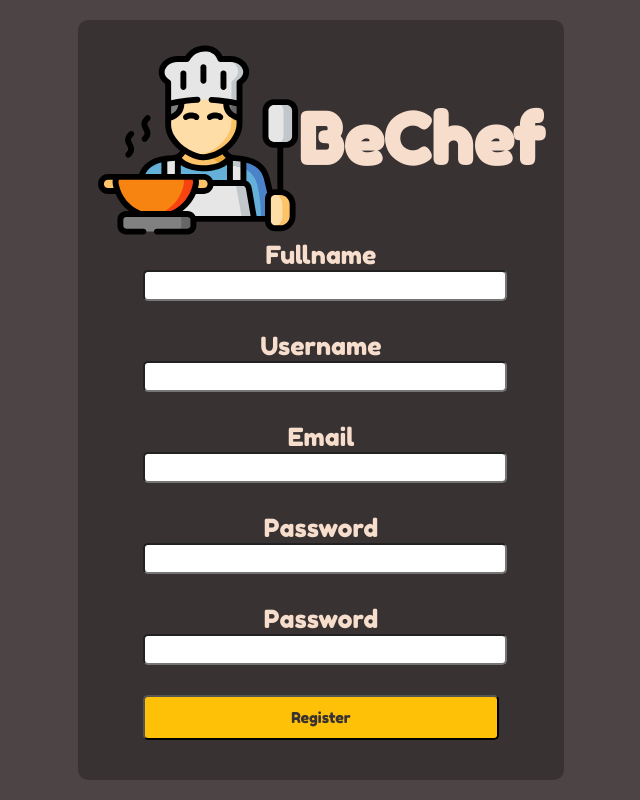
After one commit to gingerjx/BeChef, a PHP site: page /register.php in a window 1280 px wide. The commit adds this page. Shown: the whole page, without its empty margins (319-959 px from the left). Run offline with PHP 8.4, Linux system fonts and the light colour scheme.

Commit message:
Add register view

```diff
--- a/index.php
+++ b/index.php
@@ -1,9 +1,5 @@
 <?php
   session_start();
-
-  // $user = null;
-  // if (isset($_SESSION['logged']))
-  //   $user = unserialize($_SESSION['user']);
 ?>
 
 <!DOCTYPE html>
--- /dev/null
+++ b/register.php
@@ -0,0 +1,47 @@
+<?php
+  session_start();
+?>
+
+<!DOCTYPE html>
+<html lang="en-us">
+  <head>
+    <meta charset="utf-8">
+    <title>BeChef</title>
+    <meta name="description" content="BeChef">
+    <link rel="stylesheet" type="text/css" href="view/styles/style.css?v=<?php echo time(); ?>">
+    <script src="https://ajax.googleapis.com/ajax/libs/jquery/3.5.1/jquery.min.js"></script>
+  </head>
+  <body>
+    <div id="register">
+      <div id="register-logo">
+        <img src="view/images/cooking.svg" />
+        <h1>BeChef</h1>
+      </div>
+
+      <form id="register-form" action="service/register.php" method="post">
+        <label>Fullname</label>
+        <input id="fullname" name="fullname" type="text" autocomplete="off">
+        <span id="fullname-error" class="input-error"></span>
+
+        <label>Username</label>
+        <input id="username" name="username" type="text" autocomplete="off">
+        <span id="username-error" class="input-error"></span>
+
+        <label>Email</label>
+        <input id="email" name="email" type="text" autocomplete="off">
+        <span id="email-error" class="input-error"></span>
+
+        <label>Password</label>
+        <input id="password" name="password" type="password">
+        <span id="password-error" class="input-error"></span>
+
+        <label> Password</label>
+        <input id="pass-repeat" name="pass-repeat" type="password">
+        <span id="pass-repeat-error" class="input-error"></span>
+
+        <input type="submit" value="Register">
+      </form>
+    <div>
+    <script src="view/script/register.js"></script>
+  </body>
+</html>
--- /dev/null
+++ b/view/script/register.js
@@ -0,0 +1,83 @@
+$(() => {
+    $('#register-form').on('submit', function (e) {
+        e.preventDefault();
+
+        let values = $(this).serializeArray();
+        let valid = validAndPrintErrors(values[0].value,
+                                        values[1].value,
+                                        values[2].value,
+                                        values[3].value,
+                                        values[4].value,);
+        if (!valid)
+            return;
+
+        let inputs = $(this).find("fullname, username, email, password, pass-repeat");
+        inputs.prop("disabled", true);
+
+        let request = $.ajax({
+            type: 'post',
+            url: 'service/register.php',
+            data: $('form').serialize(),
+        });
+
+        request.done((data) => {
+            if (data == "success")
+                window.location = "../../index.php";
+            // else TODO
+        })
+
+        request.fail(() => {
+            //TODO
+        })
+
+        request.always(() => {
+            inputs.prop("disabled", false);
+        })
+    });
+});
+
+function validAndPrintErrors(fullname, username, email, password, pass_repeat) {
+    let valid = true;
+    let lettersSpace = /^[a-zA-Z\s]+$/;
+    let lettersNumbers = /^[0-9a-zA-Z]+$/;
+    var emailReg = /^([a-zA-Z0-9_.+-])+\@(([a-zA-Z0-9-])+\.)+([a-zA-Z0-9]{2,4})+$/;
+
+    $("#fullname-error").html('');
+    $("#fullname").css("border", "none");
+    $("#username-error").html('');
+    $("#username").css("border", "none");
+    $("#email-error").html('');
+    $("#email").css("border", "none");
+    $("#password-error").html('');
+    $("#password").css("border", "none");
+    $("#pass-repeat-error").html('');
+    $("#pass-repeat").css("border", "none");
+
+    if (fullname.length < 5 || fullname.lenght > 100 || !fullname.match(lettersSpace)) {
+        valid = false;
+        $("#fullname-error").html("Only characters and spaces. Range: (5, 100)");
+        $("#fullname").css("border", "2px #CD6155 solid");
+    }
+    if (username.length < 5 || username.lenght > 50 || !username.match(lettersNumbers)) {
+        valid = false;
+        $("#username-error").html("Only characters and numbers. Range: (5, 50)");
+        $("#username").css("border", "2px #CD6155 solid");
+    }
+    if (!email.match(emailReg)) {
+        valid = false;
+        $("#email-error").html("Invalid email");
+        $("#email").css("border", "2px #CD6155 solid");
+    }
+    if (password.length < 5 || password.lenght > 50) {
+        valid = false;
+        $("#password-error").html("Range: (5, 50)");
+        $("#password").css("border", "2px #CD6155 solid");
+    }
+    if (password !== pass_repeat) {
+        valid = false;
+        $("#pass-repeat-error").html("Passwords do not match");
+        $("#pass-repeat").css("border", "2px #CD6155 solid");
+    }
+
+    return valid;
+}
--- /dev/null
+++ b/view/styles/large/lg_register.scss
@@ -0,0 +1,39 @@
+@import "../values";
+@import "../common";
+
+#register {
+    @include login;
+    label {
+        font-size: $login_label_font_size_lg;
+    }
+    form {
+        width: 80%;
+    }
+    input[type="text"], input[type="password"] {
+        margin: 0;
+        width: 100%;
+    }
+    input[type="submit"] {
+        align-self: center;
+        padding: 0;
+        width: 100%;
+        font-size: $login_submit_font_size_lg;
+    }
+}
+
+#register-logo {
+    @include login_logo;
+    line-height: 200px;
+    h1 {
+        font-size: $login_logo_font_size_lg;
+        margin: 0;
+    }
+    img {
+        width: 200px;
+    }
+}
+
+.input-error {
+    color: $error_color;
+    margin-bottom: 30px;
+}
--- /dev/null
+++ b/view/styles/small/sm_register.scss
@@ -0,0 +1,39 @@
+@import "../values";
+@import "../common";
+
+#register {
+    @include login;
+    label {
+        font-size: $login_label_font_size_sm;
+    }
+    form {
+        width: 80%;
+    }
+    input[type="text"], input[type="password"] {
+        margin: 0;
+        width: 100%;
+    }
+    input[type="submit"] {
+        align-self: center;
+        padding: 0;
+        width: 100%;
+        font-size: $login_submit_font_size_sm;
+    }
+}
+
+#register-logo {
+    @include login_logo;
+    line-height: 75px;
+    h1 {
+        font-size: $login_logo_font_size_sm;
+        margin: 0;
+    }
+    img {
+        width: 75px;
+    }
+}
+
+.input-error {
+    color: $error_color;
+    margin-bottom: 30px;
+}
--- a/view/styles/style.css
+++ b/view/styles/style.css
@@ -384,6 +384,115 @@ body {
   #register-message button {
     min-height: 2em;
   }
+  /* Landscape phones and down */
+  /* Landscape phone to portrait tablet */
+  /* Portrait tablet to landscape and desktop */
+  /* Large desktop */
+  /* colors */
+  /* home */
+  /* login */
+  #register {
+    background-color: #393232;
+    border-radius: 10px;
+    padding: 20px;
+    margin: auto;
+    display: -webkit-box;
+    display: -ms-flexbox;
+    display: flex;
+    -webkit-box-orient: vertical;
+    -webkit-box-direction: normal;
+        -ms-flex-direction: column;
+            flex-direction: column;
+    -ms-flex-line-pack: center;
+        align-content: center;
+    -webkit-box-pack: center;
+        -ms-flex-pack: center;
+            justify-content: center;
+    text-align: center;
+  }
+  #register form {
+    display: -webkit-box;
+    display: -ms-flexbox;
+    display: flex;
+    -webkit-box-orient: vertical;
+    -webkit-box-direction: normal;
+        -ms-flex-direction: column;
+            flex-direction: column;
+    margin: auto;
+    padding: 0;
+    padding: 0;
+  }
+  #register form input {
+    margin-bottom: 20px;
+  }
+  #register form input[type="text"], #register form input[type="password"] {
+    border-radius: 5px;
+    min-height: 25px;
+  }
+  #register form input[type="text"]:focus, #register form input[type="password"]:focus {
+    outline-color: #FFC107;
+    outline-width: 1px;
+  }
+  #register button, #register input[type="submit"] {
+    background-color: #F6DDCC;
+    border-radius: 5px;
+    color: #393232;
+    font-family: fredoka-one-regular;
+  }
+  #register button:hover, #register input[type="submit"]:hover {
+    cursor: pointer;
+    opacity: 0.9;
+  }
+  #register button:focus, #register input[type="submit"]:focus {
+    outline: none;
+  }
+  #register input[type="submit"] {
+    min-height: 3em;
+    background-color: #FFC107;
+  }
+  #register label {
+    font-size: 25px;
+  }
+  #register form {
+    width: 80%;
+  }
+  #register input[type="text"], #register input[type="password"] {
+    margin: 0;
+    width: 100%;
+  }
+  #register input[type="submit"] {
+    -ms-flex-item-align: center;
+        -ms-grid-row-align: center;
+        align-self: center;
+    padding: 0;
+    width: 100%;
+    font-size: 15px;
+  }
+  #register-logo {
+    display: -webkit-box;
+    display: -ms-flexbox;
+    display: flex;
+    -webkit-box-orient: horizontal;
+    -webkit-box-direction: normal;
+        -ms-flex-direction: row;
+            flex-direction: row;
+    margin: auto;
+    line-height: 200px;
+  }
+  #register-logo h1 {
+    margin: 0;
+  }
+  #register-logo h1 {
+    font-size: 70px;
+    margin: 0;
+  }
+  #register-logo img {
+    width: 200px;
+  }
+  .input-error {
+    color: #CD6155;
+    margin-bottom: 30px;
+  }
 }
 
 @media screen and (max-width: 480px) {
--- a/view/styles/style.scss
+++ b/view/styles/style.scss
@@ -27,6 +27,7 @@ body {
     @import "large/lg_nav.scss";
     @import "large/lg_home.scss";
     @import "large/lg_login.scss";
+    @import "large/lg_register.scss";
 }
 @media screen and (max-width: $small_max) {
     body {
@@ -35,4 +36,5 @@ body {
     @import "small/sm_nav.scss";
     @import "small/sm_home.scss";
     @import "small/sm_login.scss";
+    @import "small/sm_register.scss";
 }
```
Also changed, not shown: other parts of view/styles/style.css (+109 -0 lines), view/styles/large/lg_register.css (added, +127 -0 lines), view/styles/small/sm_register.css (added, +127 -0 lines), 3 other files.
